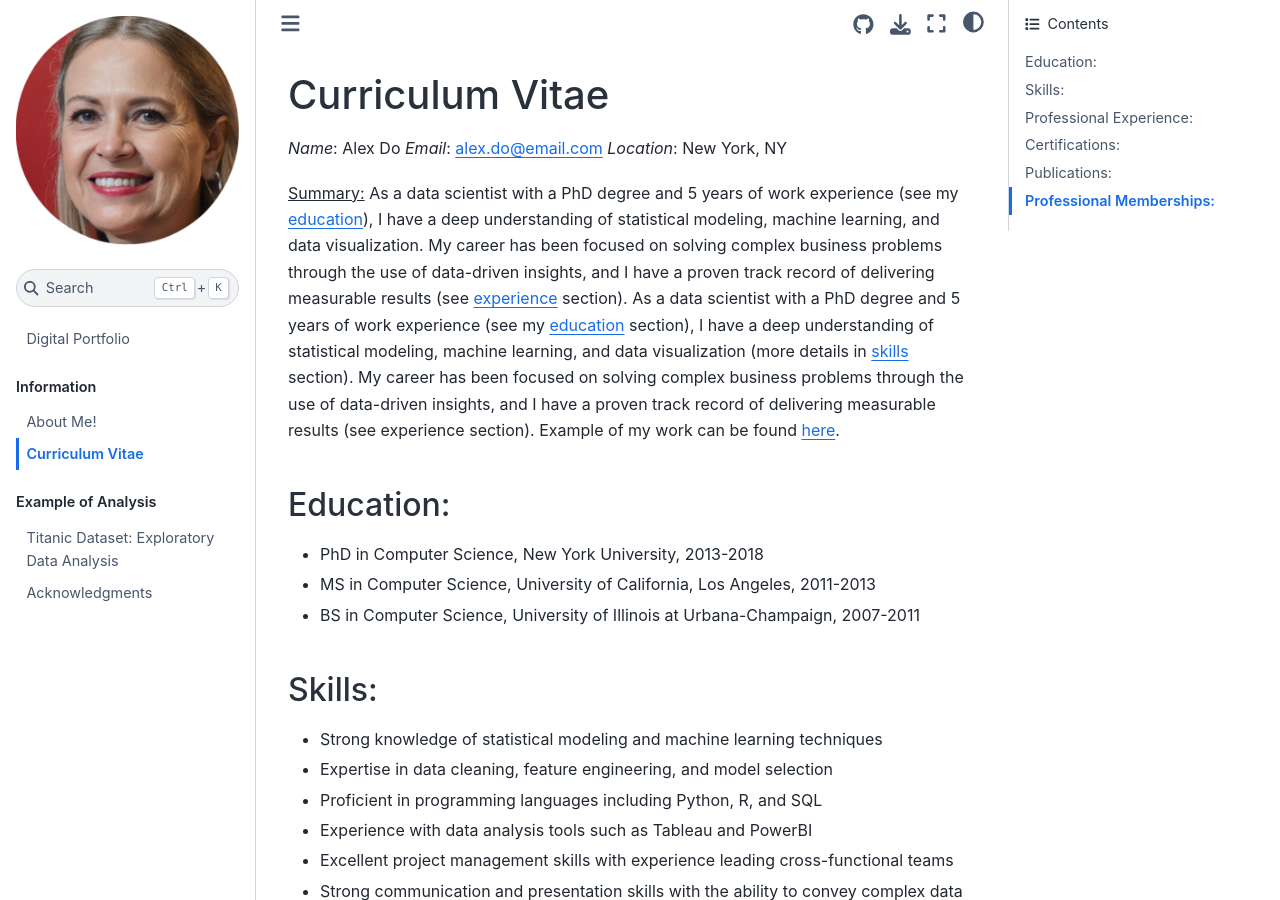
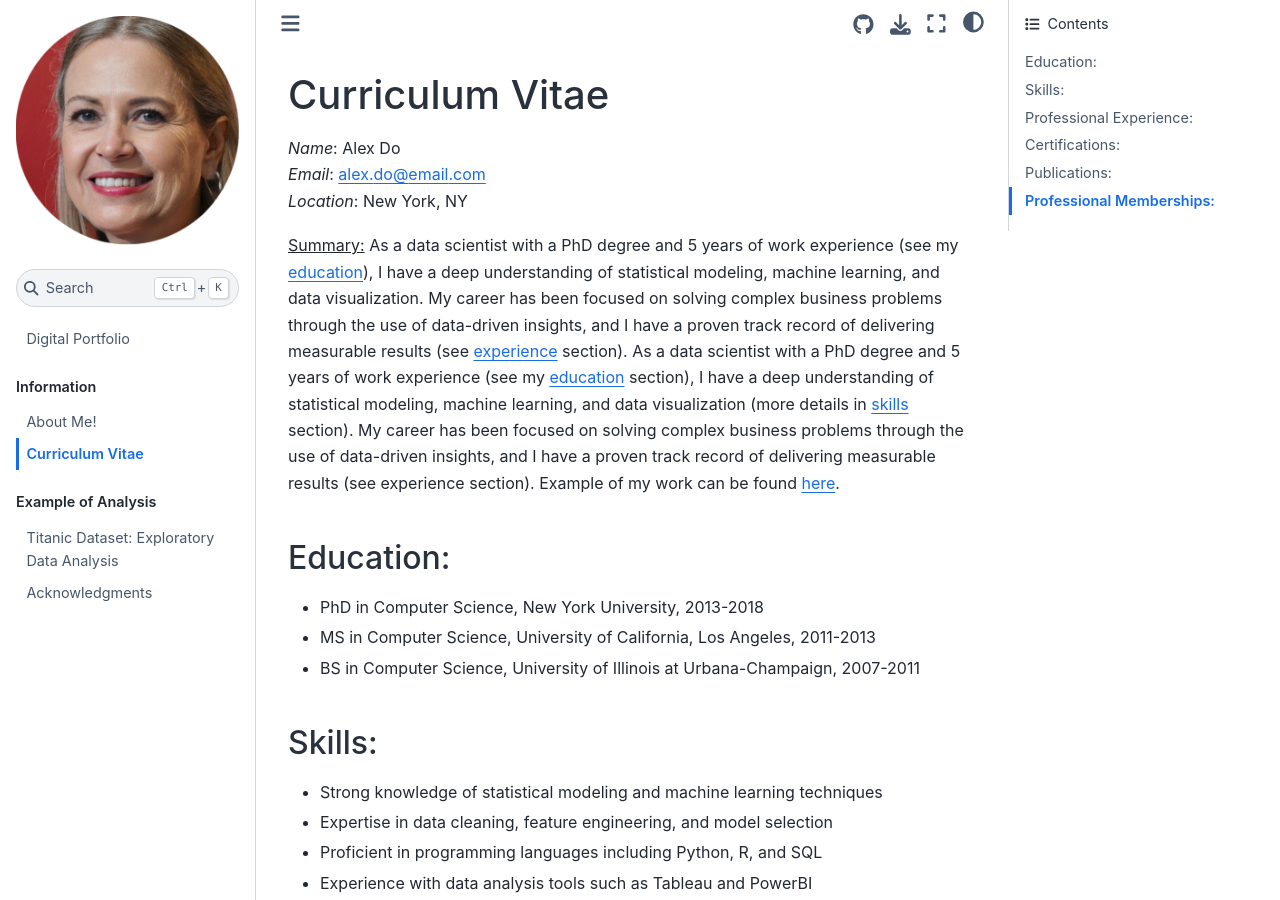
Before and after one commit to CorrieRB/digital-portfolio, a Jupyter Book: the page built from cv.md, in a window 1280 px wide and 900 px high. Built offline with Jupyter Book 1.0.4 settings and Sphinx 7.4.7 and the Sphinx Book theme 1.1.4, drawn with Linux system fonts in a browser that asks for light colours.

Commit message:
update cv

```diff
--- a/cv.md
+++ b/cv.md
@@ -1,8 +1,8 @@
 # Curriculum Vitae
 
-*Name*: Alex Do
-*Email*: alex.do@email.com
-*Location*: New York, NY
+*Name*: Alex Do<br>
+*Email*: alex.do@email.com<br>
+*Location*: New York, NY<br>
 
 <u>Summary:</u>
 As a data scientist with a PhD degree and 5 years of work experience (see my [education](cv:education)), I have a deep understanding of statistical modeling, machine learning, and data visualization. My career has been focused on solving complex business problems through the use of data-driven insights, and I have a proven track record of delivering measurable results (see [experience](cv:experience) section). As a data scientist with a PhD degree and 5 years of work experience (see my [education](cv:education) section), I have a deep understanding of statistical modeling, machine learning, and data visualization (more details in [skills](cv:skills) section). My career has been focused on solving complex business problems through the use of data-driven insights, and I have a proven track record of delivering measurable results (see experience section). Example of my work can be found [here](analysis_example.ipynb).
```
